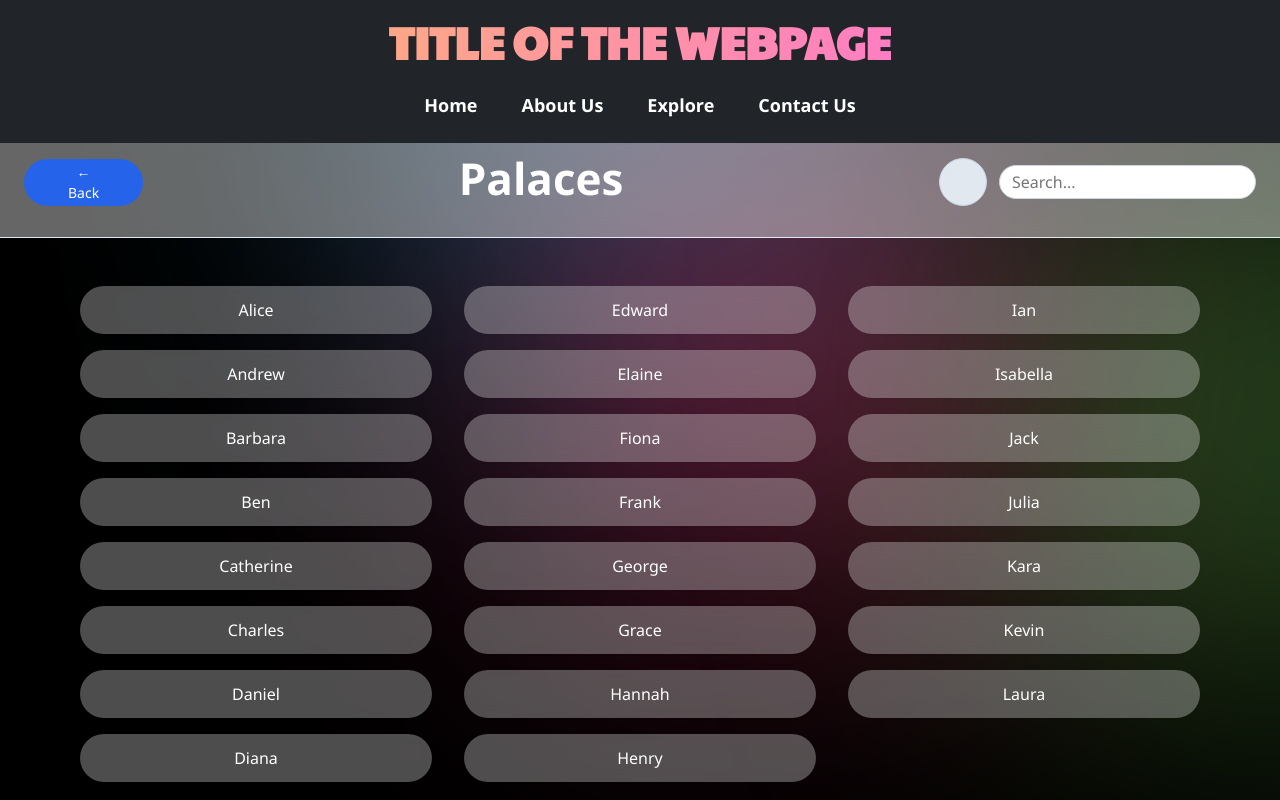
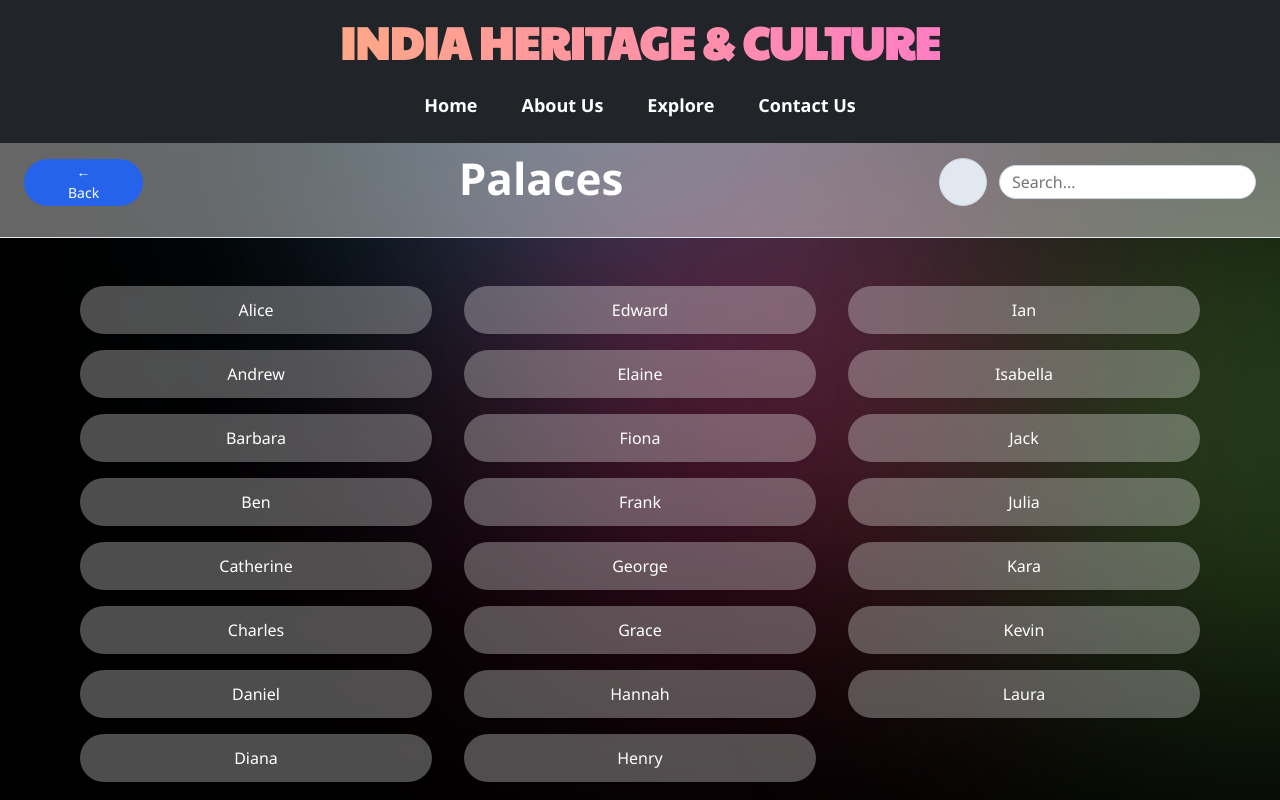
Before and after one commit to Firefox672/Indian-heritage-culture, a React (Vite) app: page /indian-heritage-culture/palaces in a window 1280 px wide. Shown: the top 800 px of the page. Built offline with nearby package versions, Linux system fonts and the light colour scheme; a web font is replaced by a local one.

Commit message:
main title updated

```diff
--- a/index.html
+++ b/index.html
@@ -2,7 +2,7 @@
 <html lang="en">
   <head>
     <meta charset="UTF-8" />
-    <link rel="icon" type="image/svg+xml" href="/icons/main_logo.svg" />
+    <link rel="icon" type="image/svg+xml" href="icons/main_logo.svg" />
     <meta name="viewport" content="width=device-width, initial-scale=1.0" />
     <title>India's Heritage and Culture</title>
     <base href="/indian-heritage-culture/">
--- a/src/components/NavComponent.jsx
+++ b/src/components/NavComponent.jsx
@@ -9,7 +9,7 @@ const NavComponent = ({ onTitleVisibleChange }) => {
   const [showTitle, setShowTitle] = useState(false);
   const [isBlobVisible, setIsBlobVisible] = useState(false); // Visibility state for Blob3DViewer
 
-  const titleWords = 'TITLE OF THE WEBPAGE'.split(' ');
+  const titleWords = 'INDIA HERITAGE & CULTURE'.split(' ');
 
   const wordRefs = useRef([]);
   if (wordRefs.current.length !== titleWords.length) {
--- a/src/components/Navbar.jsx
+++ b/src/components/Navbar.jsx
@@ -3,7 +3,7 @@ import './Navbar.css';
 import { useNavigate } from 'react-router-dom';
 
 const NavbarComponent = () => {
-  const titleWords = ['TITLE', 'OF', 'THE', 'WEBPAGE'];
+  const titleWords = ['INDIA', 'HERITAGE', '&', 'CULTURE'];
   const navigate = useNavigate();
 
   const handleNavigation = (path) => {
```
